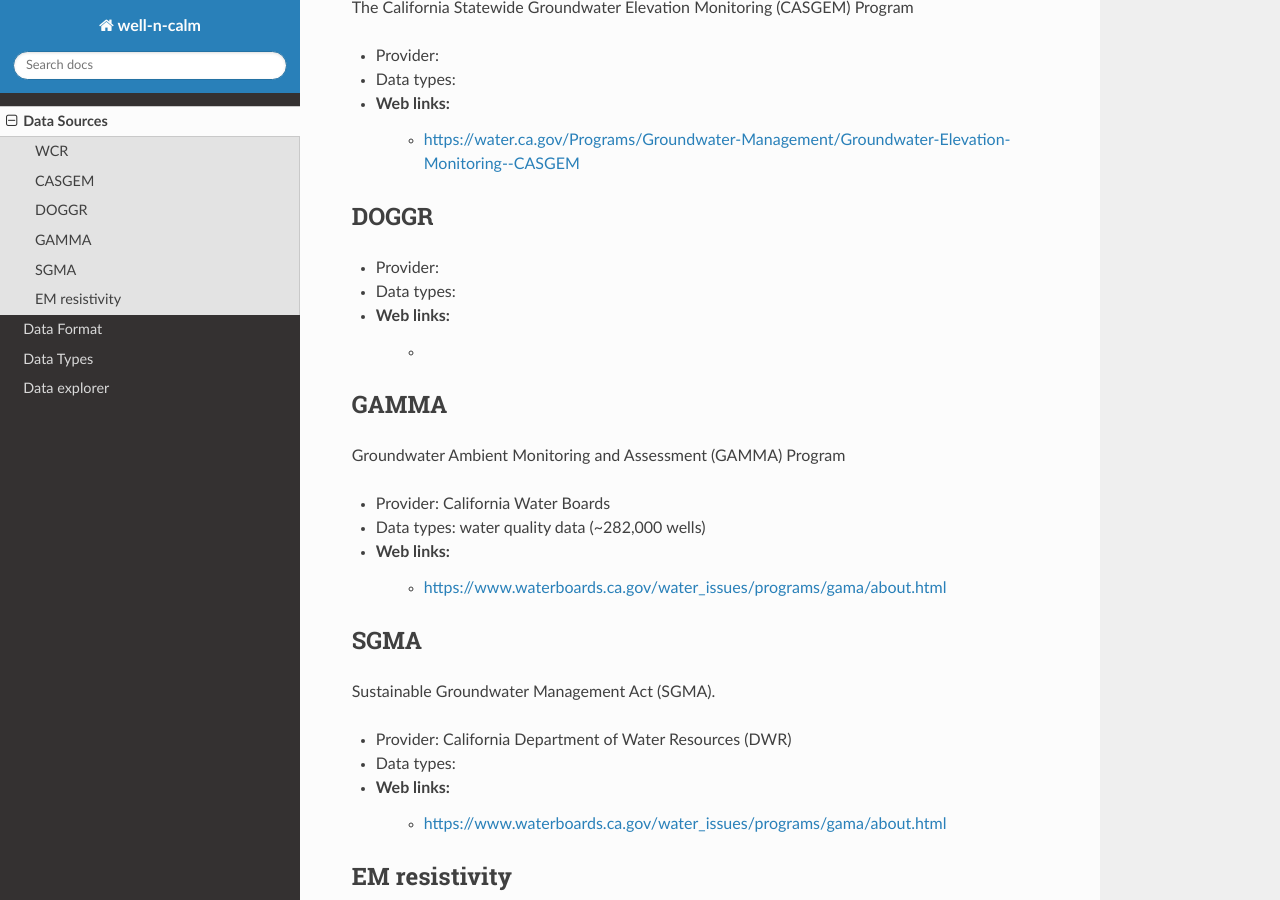
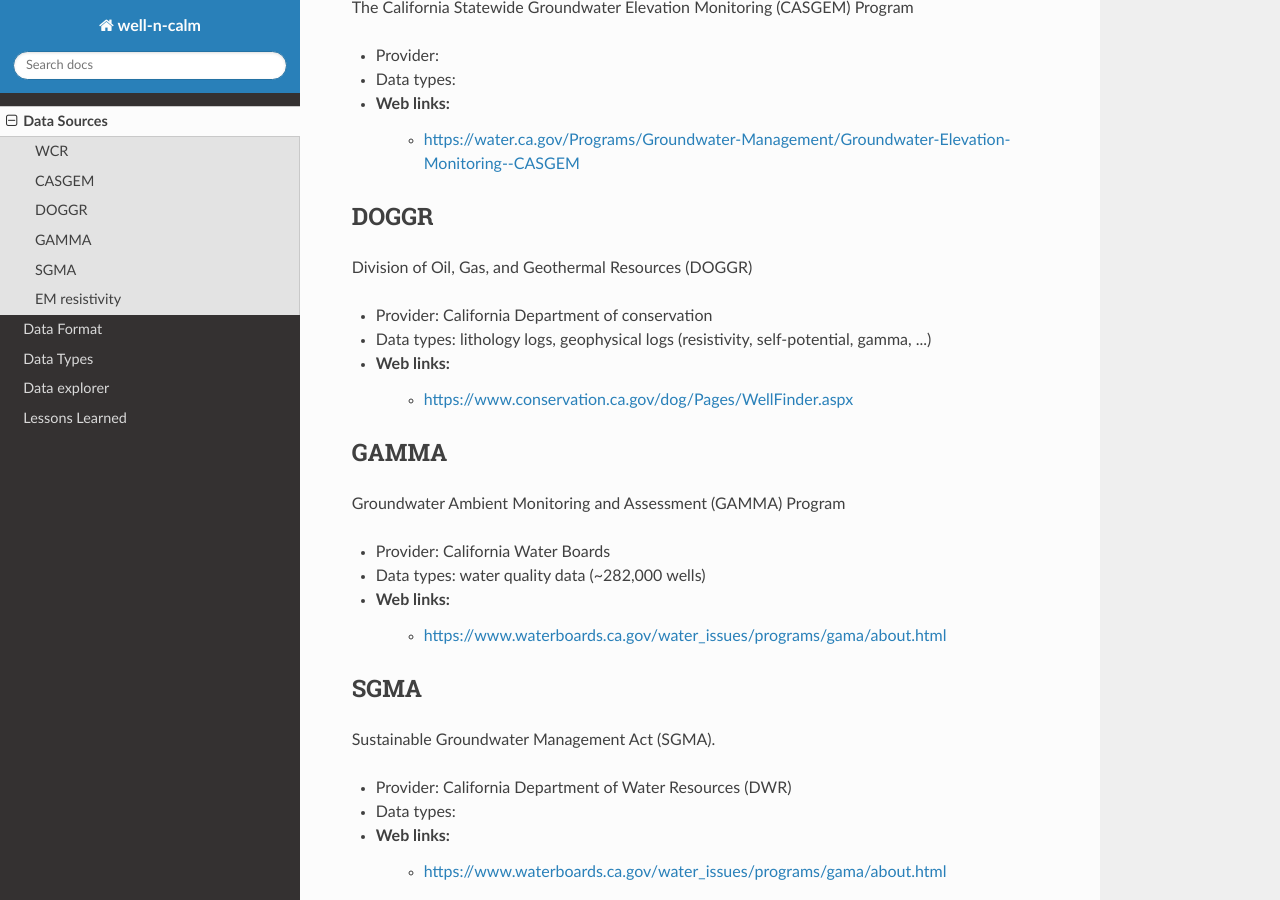
Before and after one commit to envgp/well-n-calm, a Sphinx documentation site: the page built from source/content/data_sources.rst, in a window 1280 px wide and 900 px high, scrolled down 480 px. Built offline with Sphinx 7.4.7 and the Read the Docs theme 2.0.0, drawn with Linux system fonts in a browser that asks for light colours.

Commit message:
start of lesson learned

```diff
--- a/source/content/data_sources.rst
+++ b/source/content/data_sources.rst
@@ -26,10 +26,12 @@ The California Statewide Groundwater Elevation Monitoring (CASGEM) Program
 DOGGR
 =====
 
-- Provider:
-- Data types:
+Division of Oil, Gas, and Geothermal Resources (DOGGR)
+
+- Provider: California Department of conservation
+- Data types: lithology logs, geophysical logs (resistivity, self-potential, gamma, ...)
 - Web links:
-    -
+    - https://www.conservation.ca.gov/dog/Pages/WellFinder.aspx
 
 GAMMA
 =====
--- a/source/index.rst
+++ b/source/index.rst
@@ -37,6 +37,7 @@ Contents:
    content/data_format.rst
    content/data_types.rst
    content/data_explorer.rst
+   content/lessons_learned.rst
 
 Feedback:
 ^^^^^^^^^
```
Also changed, not shown: source/content/lessons_learned.rst (added, +9 -0 lines).
